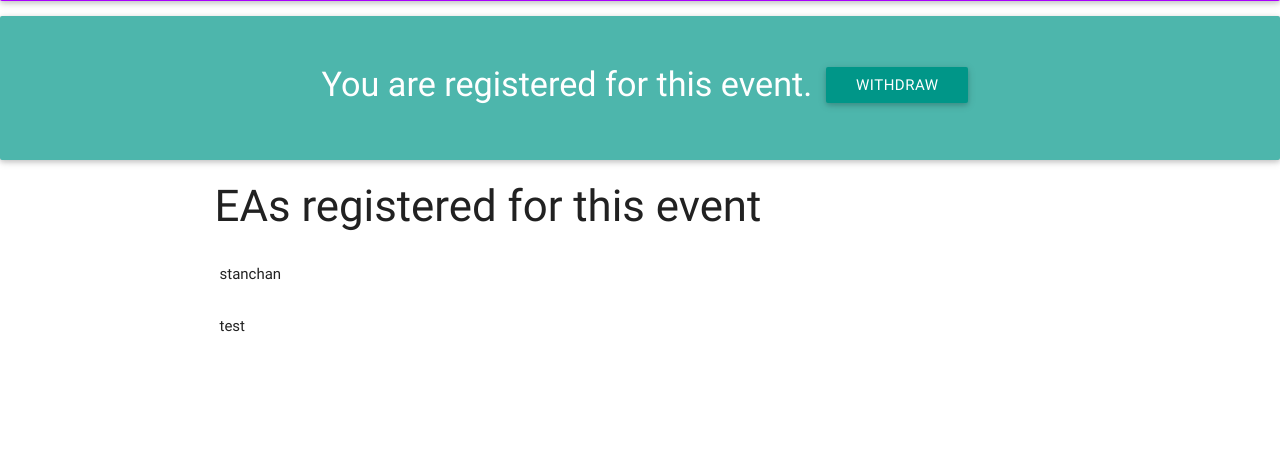
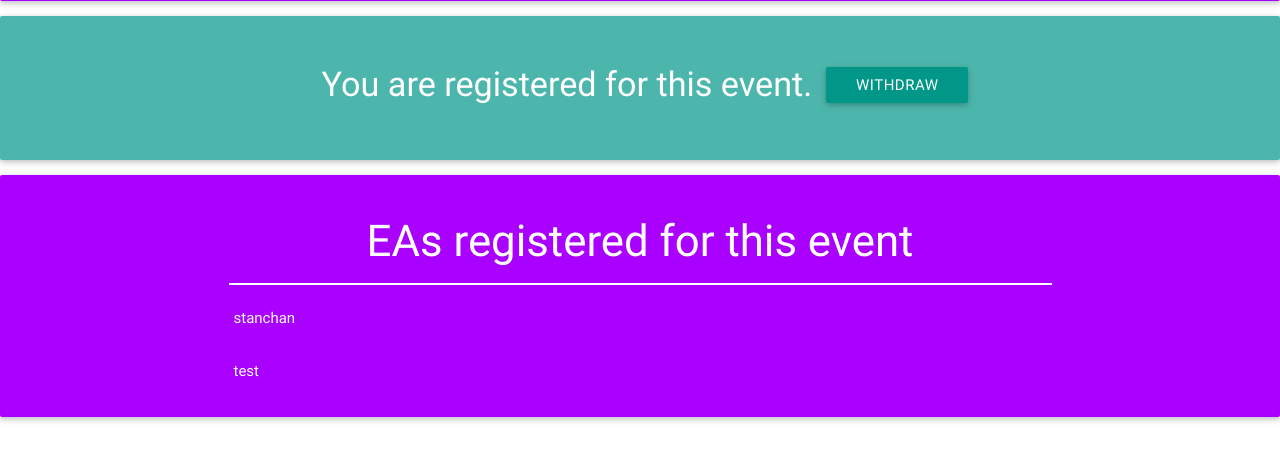
Before and after one commit to stanchanpsu/Isaac, a Django app: page /events/outreach/1/ in a window 1280 px wide. Shown: the part 301-762 px from the top of the page. Run offline with Django 3.2, Linux system fonts and the light colour scheme; a user stored in the database is signed in; data comes from the database, SQL or seed files in the repository; both versions use the stored data as it was after the commit; some libraries are stand-ins or nearby versions.

Commit message:
materialized events app

```diff
--- a/events/templates/events/event_detail.html
+++ b/events/templates/events/event_detail.html
@@ -47,13 +47,18 @@ EVENT REGISTER STATUS
 	</form></span>
 </div>
 
+<div class="card-panel white-text purple accent-4 center-align">
 	<div class="container">
 		<table align='center'>
 				<h3>EAs registered for this event</h3>
+				<hr/>
+
 			{% for EA in EAs_registered %}
 				<tr><td>{{ EA }}</td></tr>
 			{% endfor %}
+
 		</table>
+	</div>
 </div>
 
 {% include 'footer.html' %}
```
Also changed, not shown: db.sqlite3, 2 other files. Lines whose indentation alone changed are shown as unchanged.
